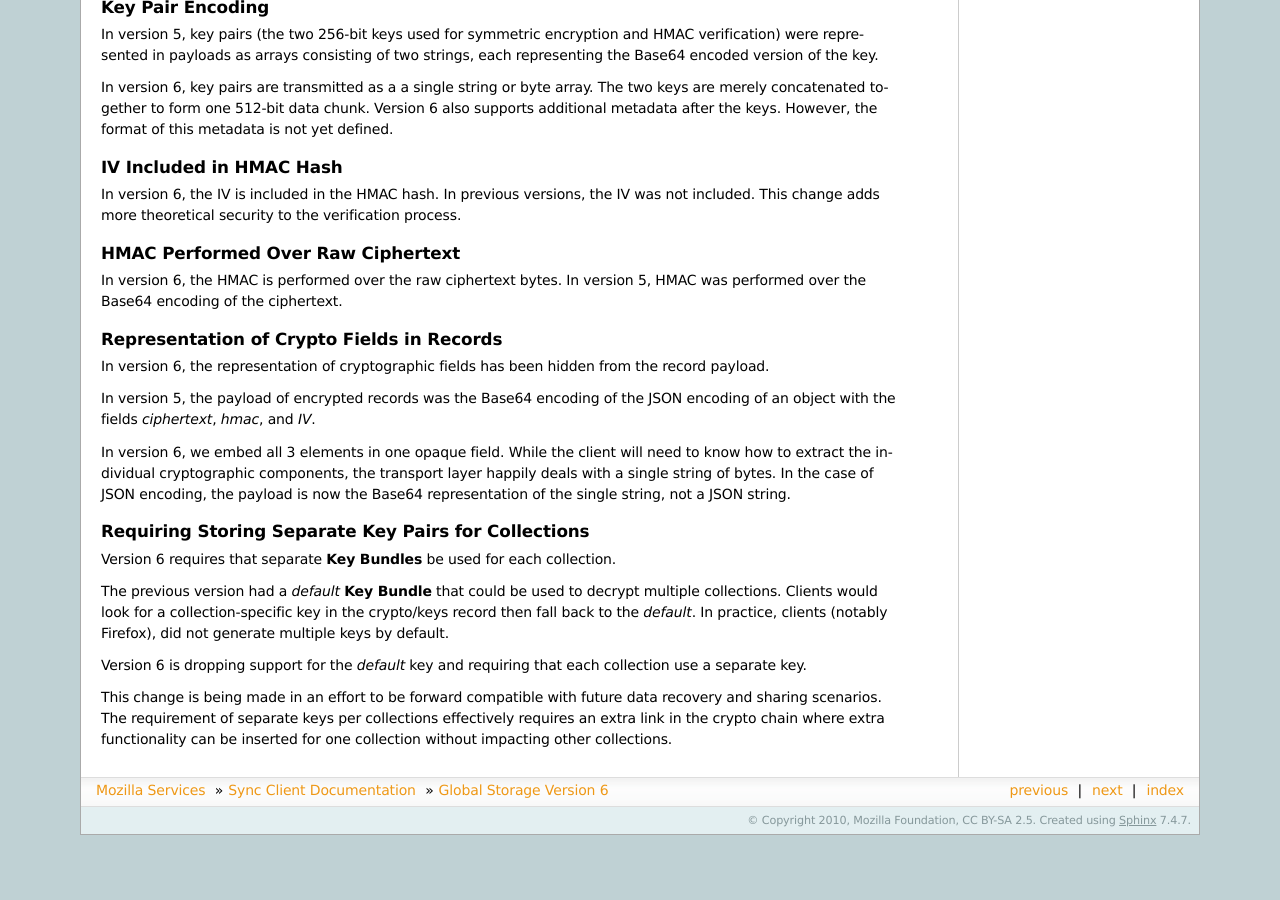
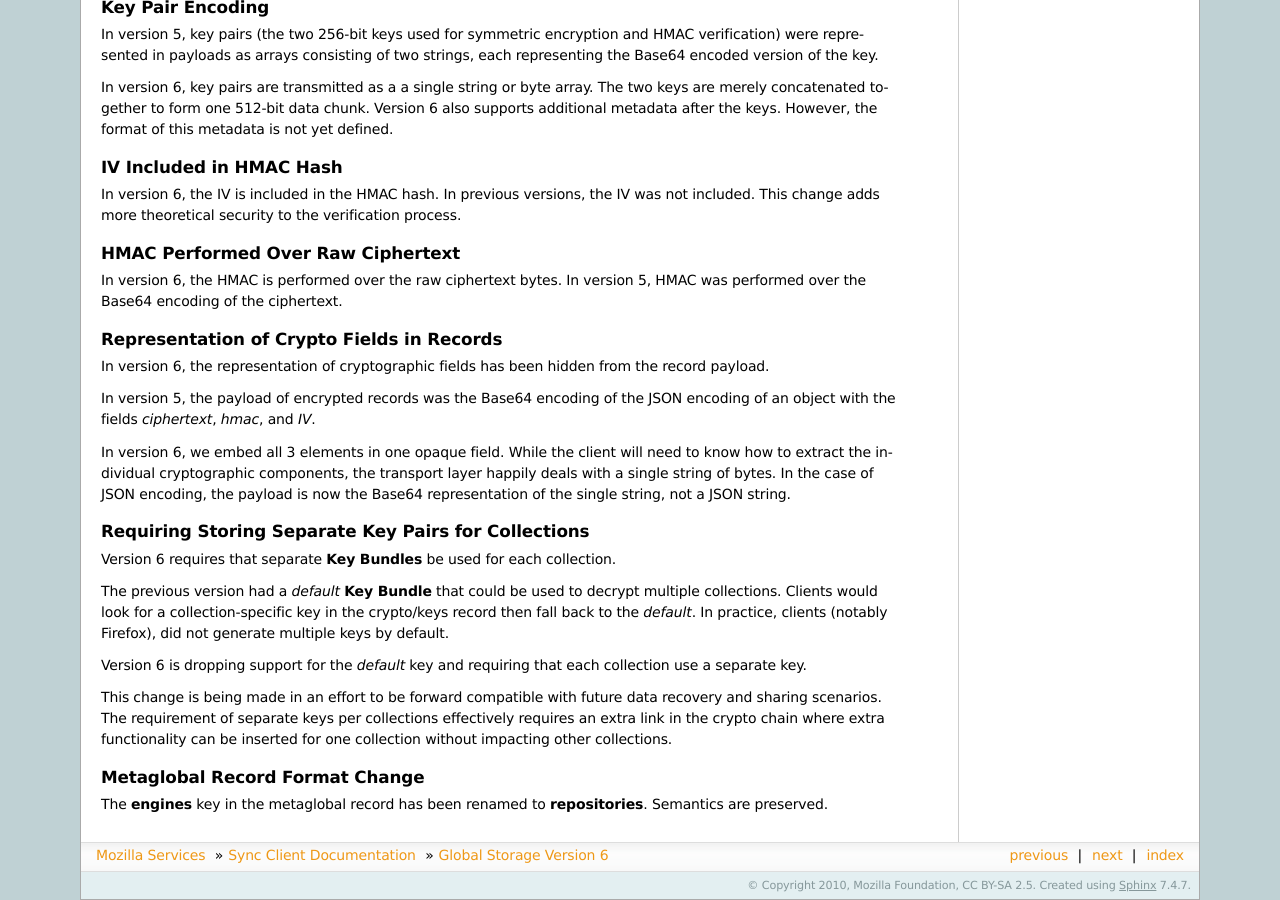
Before and after one commit to mozilla-services/docs, a Sphinx documentation site: the page built from source/sync/storageformat6.rst, in a window 1280 px wide and 900 px high, scrolled down 5609 px. Built offline with Sphinx 7.4.7, drawn with Linux system fonts in a browser that asks for light colours; the version number could not be read and is left out; before the commit the page ends 6444 px from its top, so only the background shows below that; some of the changed text lies outside the part shown.

Commit message:
[Sync] Rename key in metaglobal record in storage format 6

```diff
--- a/source/sync/storageformat6.rst
+++ b/source/sync/storageformat6.rst
@@ -206,7 +206,8 @@
 ======================
 
 The **meta/global** record exists with the same semantics as version 5, the
-only difference being that the **storageVersion** is **6**.
+only difference being that the **storageVersion** is **6** and the **engines**
+key has been renamed to **repositories**.
 
 **TODO carry version 5's documentation forward.**
 
@@ -215,7 +216,7 @@
    {
      "syncID": "7vO3Zcdu6V4I",
      "storageVersion": 6,
-     "engines":{
+     "repositories":{
        "clients":   {"version":1,"syncID":"Re1DKzUQE2jt"},
        "bookmarks": {"version":2,"syncID":"ApPN6v8VY42s"},
        "forms":     {"version":1,"syncID":"lLnCTaQM3SPR"},
@@ -425,3 +426,9 @@
 collections effectively requires an extra link in the crypto chain where
 extra functionality can be inserted for one collection without impacting
 other collections.
+
+Metaglobal Record Format Change
+-------------------------------
+
+The **engines** key in the metaglobal record has been renamed to
+**repositories**. Semantics are preserved.
```
